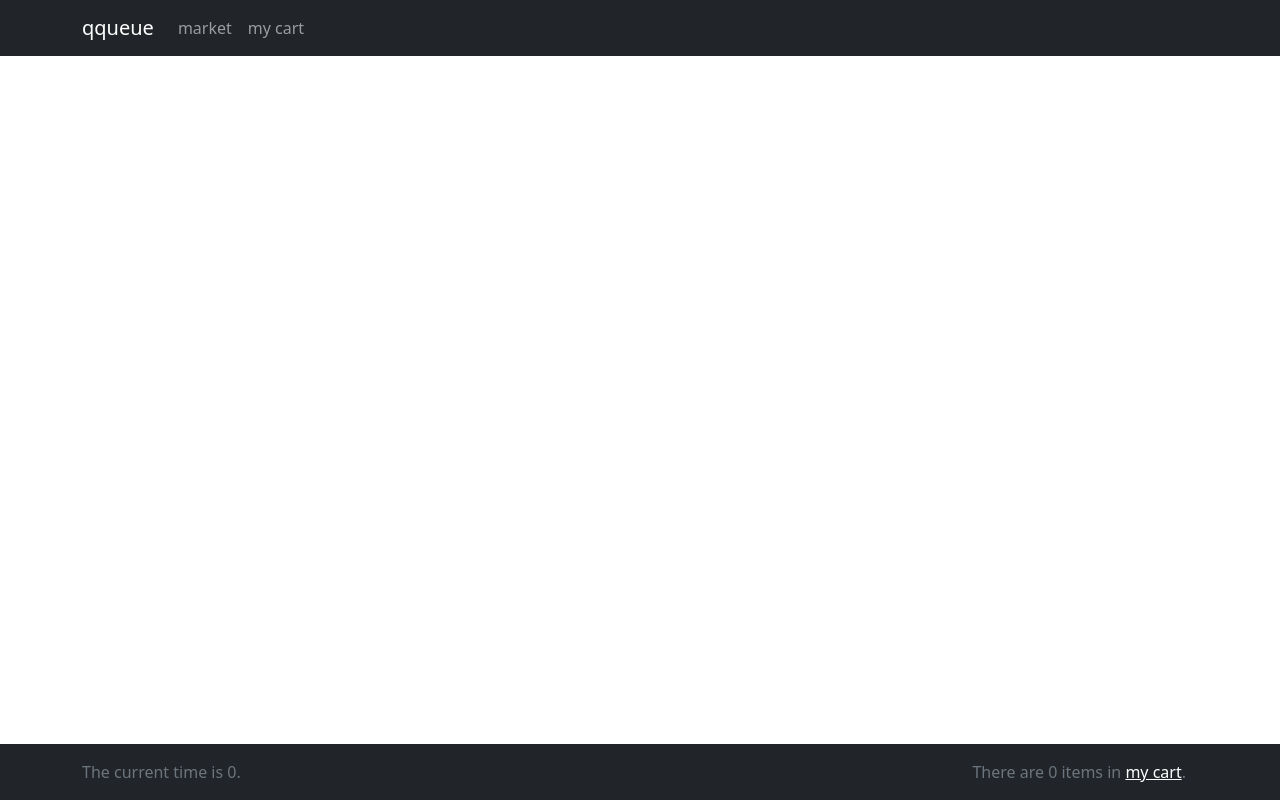
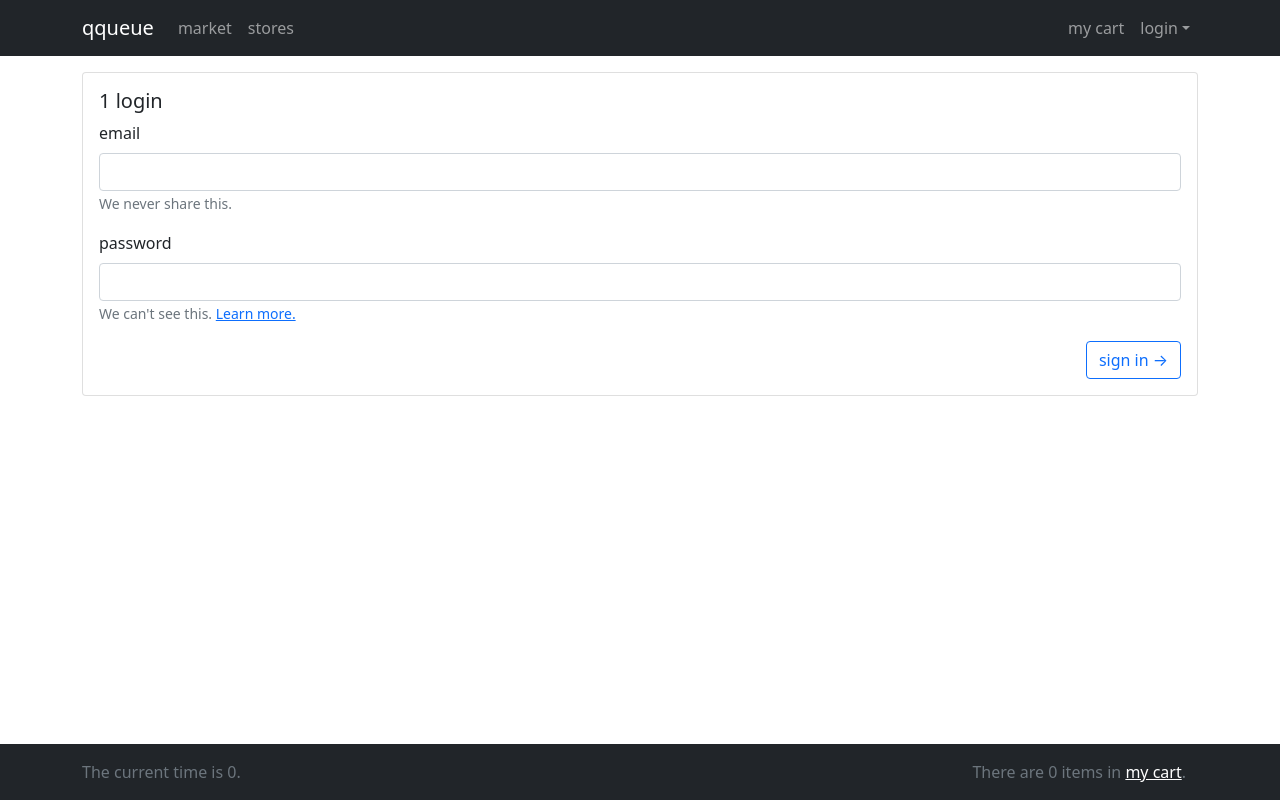
Before and after one commit to whitgroves/qqueue, a React (Create React App) app: page /login/1 in a window 1280 px wide. Built offline with nearby package versions, Linux system fonts and the light colour scheme; no server answers.

Commit message:
login frontend

```diff
--- a/src/App.css
+++ b/src/App.css
@@ -1,38 +1,15 @@
-.App {
-  text-align: center;
+
+/* NavDropdown overrides for dark theme */
+
+.nav-item .dropdown-menu {
+  background: #212529;
 }
 
-.App-logo {
-  height: 40vmin;
-  pointer-events: none;
+.nav-item .dropdown-item {
+  color: rgba(255,255,255,.55);
 }
 
-@media (prefers-reduced-motion: no-preference) {
-  .App-logo {
-    animation: App-logo-spin infinite 20s linear;
-  }
+.nav-item .dropdown-item:hover {
+  color: rgba(255,255,255,.75);
+  background: #212529;
 }
-
-.App-header {
-  background-color: #282c34;
-  min-height: 10vh;
-  display: flex;
-  flex-direction: column;
-  align-items: center;
-  justify-content: center;
-  font-size: calc(10px + 2vmin);
-  color: white;
-}
-
-.App-link {
-  color: #61dafb;
-}
-
-@keyframes App-logo-spin {
-  from {
-    transform: rotate(0deg);
-  }
-  to {
-    transform: rotate(360deg);
-  }
-}
--- a/src/App.js
+++ b/src/App.js
@@ -5,13 +5,14 @@ import { BrowserRouter, Route, Switch } from 'react-router-dom';
 
 import './App.css';
 import 'bootstrap/dist/css/bootstrap.min.css';
-import { Container, Navbar, Nav } from 'react-bootstrap';
+import { Container, Navbar, Nav, NavDropdown } from 'react-bootstrap';
 
 // Components
 
 import Market from './components/Market';
 import Product from './components/Product';
 import Cart from './components/Cart';
+import Login from './components/Login';
 
 // App
 
@@ -90,6 +91,12 @@ function App() {
     updateCart(emptyCart);
   }
 
+  // Auth
+
+  const onLoginHandler = (data) => {
+    console.log(data);
+  }
+
   // Render
 
   return (
@@ -97,12 +104,19 @@ function App() {
 
       <Navbar collapseOnSelect bg="dark" variant="dark" expand="lg" sticky="top">
         <Container>
-          <Navbar.Brand href="/market">qqueue</Navbar.Brand>
+          <Navbar.Brand href="/home">qqueue</Navbar.Brand>
           <Navbar.Toggle aria-controls="basic-navbar-nav" />
           <Navbar.Collapse id="basic-navbar-nav">
             <Nav className="me-auto">
               <Nav.Link href="/market">market</Nav.Link>
+              <Nav.Link href="/about">stores</Nav.Link>
+            </Nav>
+            <Nav>
               <Nav.Link href="/cart">my cart</Nav.Link>
+              <NavDropdown title="login" id="nav_login_dropdown" bg="dark">
+                <NavDropdown.Item href="/login/customer">customer</NavDropdown.Item>
+                <NavDropdown.Item href="/login/vendor">vendor</NavDropdown.Item>
+              </NavDropdown>
             </Nav>
           </Navbar.Collapse>
         </Container>
@@ -111,12 +125,15 @@ function App() {
       <Container>
         <BrowserRouter>
           <Switch>
+
             <Route path="/market">
               <Market addToCart={addToCartHandler}/>
             </Route>
+
             <Route path="/product/:id">
               <Product addToCart={addToCartHandler}/>
             </Route>
+
             <Route path="/cart">
               <Cart
                 cart={cart}
@@ -127,6 +144,13 @@ function App() {
                 emptyCart={emptyCartHandler}
               />
             </Route>
+
+            <Route path="/login/:loginType">
+              <Login
+                onLogin={onLoginHandler}
+              />
+            </Route>
+
           </Switch>
         </BrowserRouter>
       </Container>
--- a/src/components/Cart.js
+++ b/src/components/Cart.js
@@ -119,7 +119,7 @@ export default function Cart(props) {
               <Col></Col> {/* Spacer column */}
 
               <Col className="d-inline-flex align-items-center" md="auto">
-                <Button variant="success" onClick={() => console.log('checkout')}>
+                <Button variant="success" disabled={cartItems.length === 0} onClick={() => console.log('checkout')}>
                   checkout →
                 </Button>
                 <div class="px-1" />
--- /dev/null
+++ b/src/components/Login.js
@@ -0,0 +1,113 @@
+import React, { useState, useEffect } from 'react';
+import { useParams } from 'react-router-dom';
+
+// Styles
+
+import 'bootstrap/dist/css/bootstrap.min.css';
+import { Card, Col, Row, Button, Form, Badge } from 'react-bootstrap';
+
+// Component
+
+export default function Login(props) {
+  const { loginType } = useParams();
+
+  // Form submission
+  const [validated, setValidated] = useState(false);
+  const [loginError, setLoginError] = useState('');
+  const [showLoginError, setShowLoginError] = useState(false);
+
+  const handleSubmit = (event) => {
+
+    const form = event.currentTarget;
+
+    if (form.checkValidity() === false) {
+      event.preventDefault();
+      event.stopPropagation();
+    } else {
+      event.preventDefault();
+      let email = event.target.login_email.value;
+      let password = event.target.login_password.value;
+
+      fetch('/api/login', {
+        method: 'POST',
+        headers: {'Content-Type': 'application/json'},
+        body: JSON.stringify({
+          email: email,
+          password: password
+        })
+      }).then(res => res.json()).then(data => {
+        if ('error' in data) {
+          setValidated(false);
+          setLoginError(data['error']);
+          setShowLoginError(true);
+        } else {
+          setLoginError('');
+          setShowLoginError(false);
+          props.onLogin(data);
+        }
+      });
+    }
+
+    setValidated(true);
+
+  }
+
+  // Render
+
+  return (
+    <Card>
+      <Card.Body>
+        <Card.Title>{loginType} login</Card.Title>
+        <Form noValidate validated={validated} onSubmit={handleSubmit}>
+
+          <Form.Group controlId="login_email">
+            <Form.Label>email</Form.Label>
+            <Form.Control type="email" required />
+
+            <Form.Control.Feedback type="invalid">
+              Please enter a valid email.
+            </Form.Control.Feedback>
+
+            <Form.Text className="text-muted">
+              We never share this.
+            </Form.Text>
+          </Form.Group>
+
+          <div class="py-2"/>
+
+          <Form.Group controlId="login_password">
+            <Form.Label>password</Form.Label>
+            <Form.Control type="password" required />
+
+            <Form.Control.Feedback type="invalid">
+              Please enter your password.
+            </Form.Control.Feedback>
+
+            <Form.Text className="text-muted">
+              We can't see this. <a href="https://security.stackexchange.com/q/33860" target="_blank" rel="noreferrer">Learn more.</a>
+            </Form.Text>
+          </Form.Group>
+
+          <div class="py-2" />
+
+          <Row>
+            <Col className="d-inline-flex align-items-center" md="auto">
+              {
+                showLoginError
+                  ? <Badge pill bg="danger">{loginError}</Badge>
+                  : ''
+              }
+            </Col>
+
+            <Col></Col> {/* spacer */}
+
+            <Col md="auto">
+              <Button variant="outline-primary" type="submit">sign in →</Button>
+            </Col>
+          </Row>
+
+        </Form>
+      </Card.Body>
+    </Card>
+  );
+}
--- a/src/components/Market.js
+++ b/src/components/Market.js
@@ -25,7 +25,7 @@ export default function Market(props) {
                 <Card.Img variant="top" src={product.image_url}/>
                 <Card.Body>
                     <Card.Title>{product.name}</Card.Title>
-                    <Card.Subtitle>{product.price}</Card.Subtitle>
+                    <Card.Subtitle>${product.price ? product.price.toFixed(2) : 0}</Card.Subtitle>
                     <Card.Text>{product.tagline}</Card.Text>
                     <Button variant="outline-dark" size="sm" href={'/product/'+product.id}>view →</Button>{' '}
                     <Button variant="outline-primary" size="sm" onClick={() => props.addToCart(product.id)}>
--- a/src/components/Product.js
+++ b/src/components/Product.js
@@ -4,7 +4,9 @@ import { useParams } from 'react-router-dom';
 // Styles
 
 import 'bootstrap/dist/css/bootstrap.min.css';
-import { Container, Card, Col, Row, Button, ListGroup, ListGroupItem } from 'react-bootstrap';
+import {
+  Container, Card, Col, Row, Button, ListGroup, ListGroupItem
+} from 'react-bootstrap';
 
 // Component
 
@@ -40,7 +42,7 @@ export default function Product(props) {
 
             <Card.Body>
               <Card.Title>{product.name}</Card.Title>
-              <Card.Subtitle>{product.price}</Card.Subtitle>
+              <Card.Subtitle>${product.price ? product.price.toFixed(2) : 0}</Card.Subtitle>
               <Card.Text>{product.detail}</Card.Text>
             </Card.Body>
 
@@ -53,7 +55,7 @@ export default function Product(props) {
             </ListGroup>
 
             <Card.Body className="d-grid">
-              <Button onClick={() => props.addToCart(product.id)}>
+              <Button variant="outline-primary" onClick={() => props.addToCart(product.id)}>
                 add to cart +
               </Button>
             </Card.Body>
@@ -65,7 +67,7 @@ export default function Product(props) {
 
       <Row className="py-4">
         <Col md="auto">
-          <Button href="/market" variant="dark">← market</Button>
+          <Button href="/market" variant="outline-dark">← market</Button>
         </Col>
         <Col></Col>
         <Col md="auto">
```
Also changed, not shown: api/requirements.txt, 1 other file (tests, documents, lock files or other folders).
